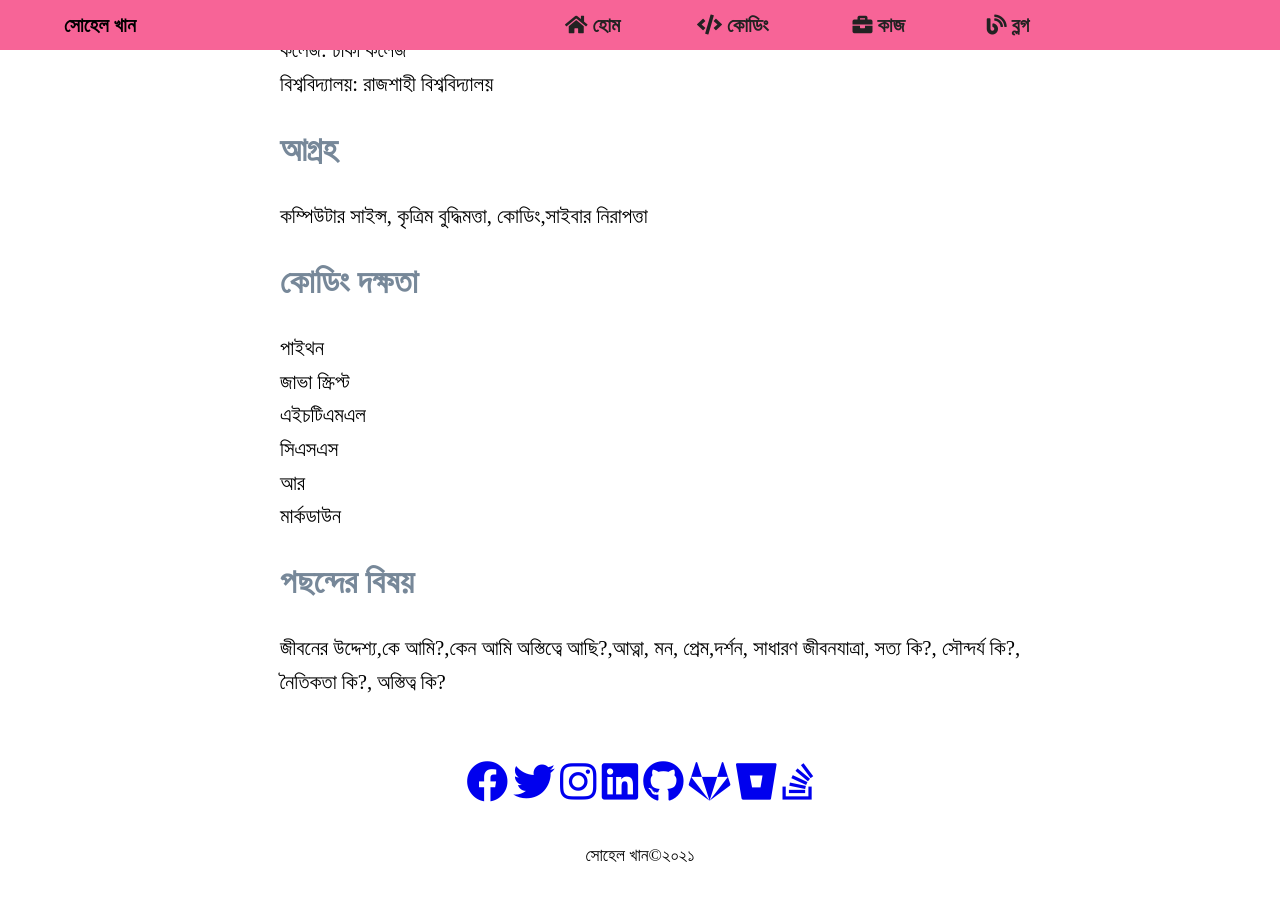
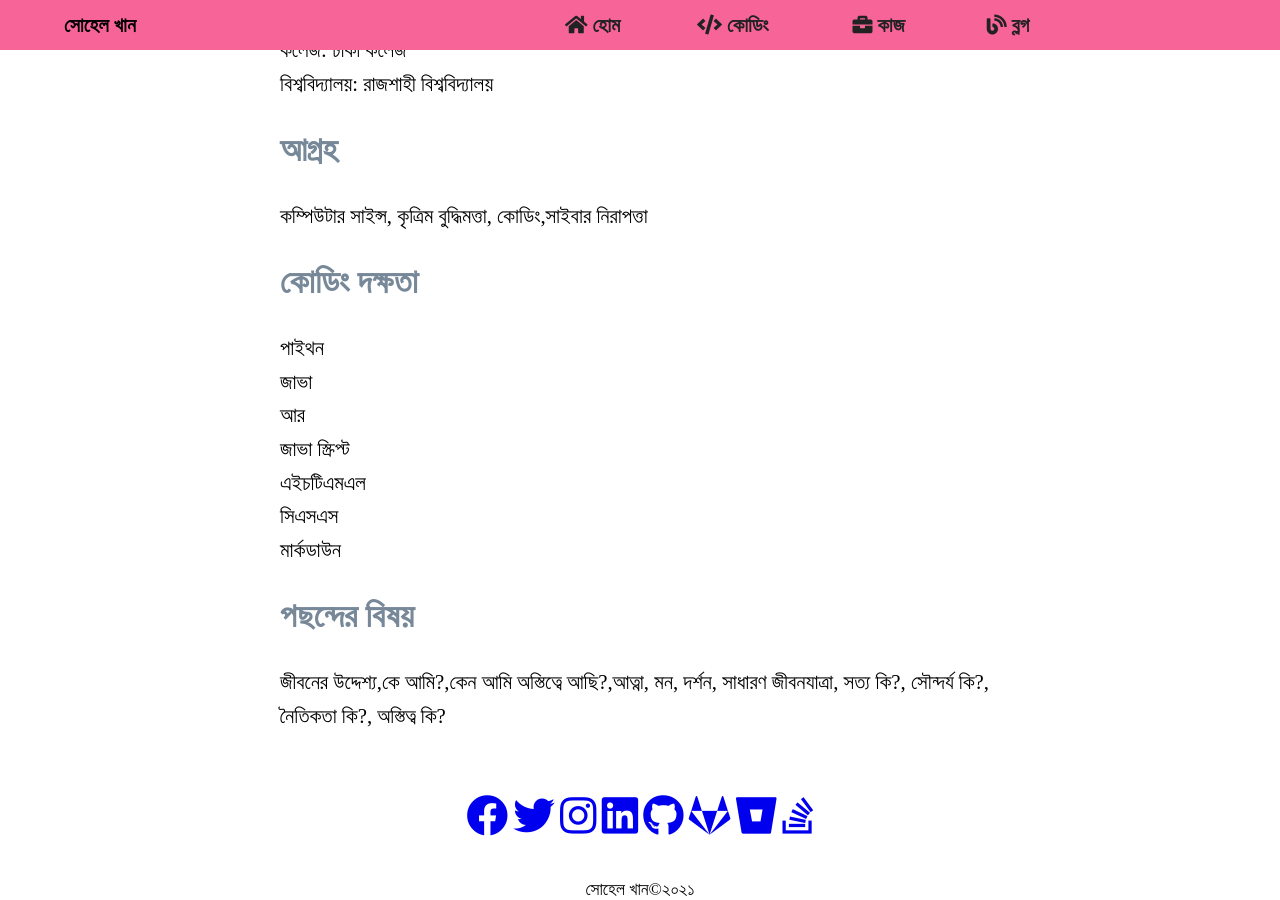
Before and after one commit to sohelkhanz/sohelkhanz.github.io, a Jekyll site: the page built from index.md, in a window 1280 px wide and 900 px high, scrolled down 399 px. Built offline with Jekyll 4.4.1, drawn with Linux system fonts in a browser that asks for light colours; before the commit the page ends 1265 px from its top, so only the background shows below that.

```diff
--- a/index.md
+++ b/index.md
@@ -15,10 +15,11 @@ layout: default
 কম্পিউটার সাইন্স, কৃত্রিম বুদ্ধিমত্তা, কোডিং,সাইবার নিরাপত্তা
 # কোডিং দক্ষতা
 - পাইথন
+- জাভা
+- আর
 - জাভা স্ক্রিপ্ট
 - এইচটিএমএল
 - সিএসএস
-- আর
 - মার্কডাউন
 # পছন্দের বিষয়
-জীবনের উদ্দেশ্য,কে আমি?,কেন আমি অস্তিত্বে আছি?,আত্না, মন, প্রেম,দর্শন, সাধারণ জীবনযাত্রা, সত্য কি?, সৌন্দর্য কি?, নৈতিকতা কি?, অস্তিত্ব কি?
+জীবনের উদ্দেশ্য,কে আমি?,কেন আমি অস্তিত্বে আছি?,আত্না, মন, দর্শন, সাধারণ জীবনযাত্রা, সত্য কি?, সৌন্দর্য কি?, নৈতিকতা কি?, অস্তিত্ব কি?
```
